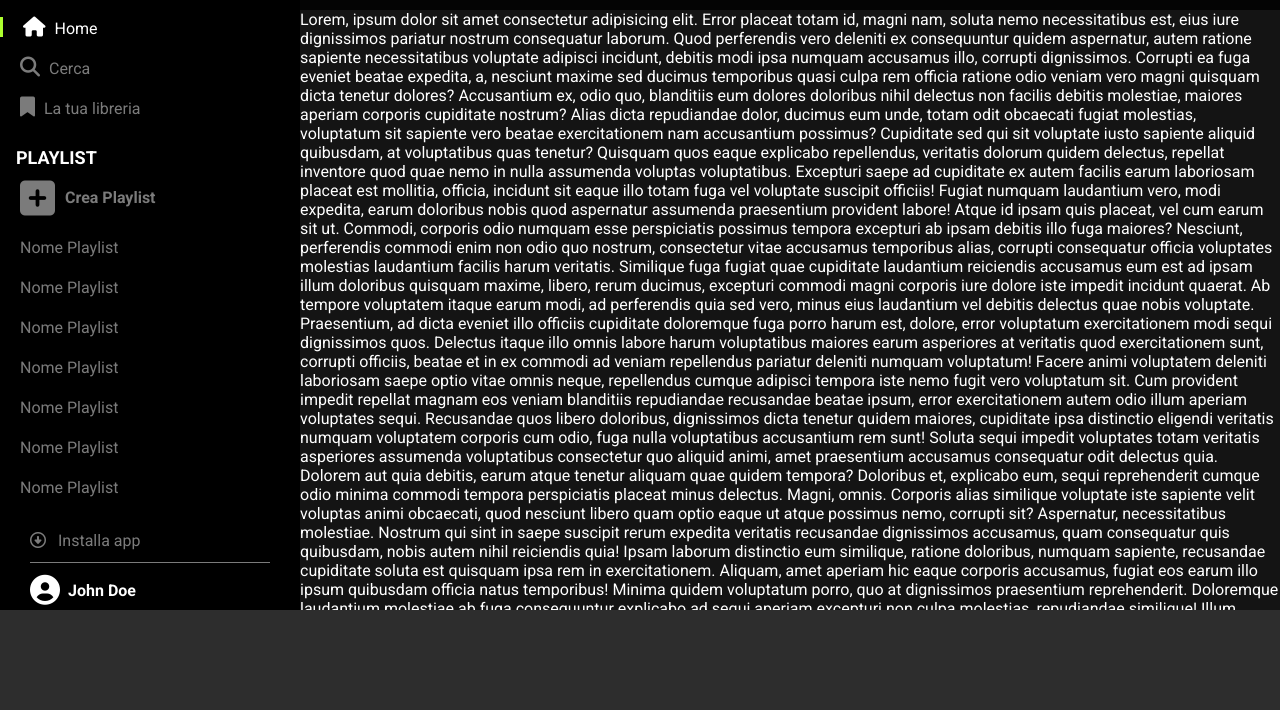
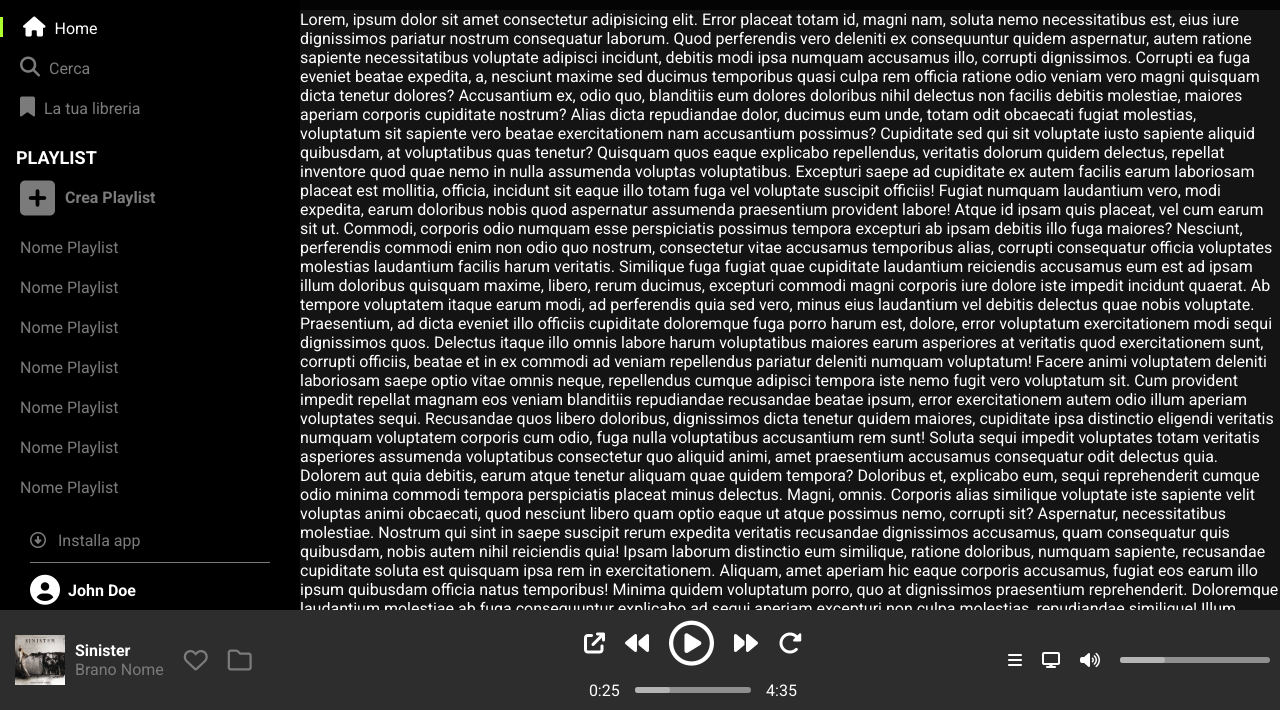
Before and after one commit to DominikKnapczyk/html-css-spotifyweb, a plain HTML site: page index.html in a window 1280 px wide. Shown: the part 90-800 px from the top of the page. Drawn offline with Linux system fonts and the light colour scheme.

Commit message:
+ player

```diff
--- /dev/null
+++ b/css/player.css
@@ -0,0 +1,141 @@
+
+/* PLAYER */
+
+.player {
+  height: var(--player-height);
+  background-color: rgb(45, 45, 45);
+
+  display: flex;
+  justify-content: space-between;
+  align-items: center;
+}
+
+/* LEFT SECTION */
+
+.left-section {
+  display: flex;
+  justify-content: center;
+  vertical-align: middle;
+}
+
+.player-box {
+  margin: 0 10px;
+
+  display: flex;
+  flex-direction: column;
+  justify-content: center;
+}
+
+.player-image {
+  width: 50px;
+  margin-left: 15px;
+}
+
+/* MIDDLE SECTION */
+
+.middle-section {
+  display: flex;
+  flex-direction: column;
+  align-items: center;
+
+  max-width: 700px;
+
+}
+
+.middle-section-top {
+  display: flex;
+  justify-content: center;
+  align-items: center;
+
+  margin-bottom: 15px;
+}
+
+.middle-section-top i {
+  padding: 0 10px;
+}
+
+.fa-circle-play {
+  font-size: 45px;
+}
+
+.middle-section-bottom {
+  display: flex;
+  justify-content: center;
+  align-items: center;
+  width: 100%;
+}
+
+.time-bar {
+  display: flex;
+  height: 6px;
+  width: 100%;
+}
+
+.total-time {
+  background-color: #908f8f;
+  width: 100%;
+  height: 100%;
+  border-radius: 4px;
+}
+
+.past-time {
+  background-color: #b4b4b4;
+  width: 30%;
+  height: 100%;
+  border-radius: 4px;
+}
+
+.time {
+  margin: 0 15px;
+}
+
+/* RIGHT SECTION */
+
+.right-section {
+  display: flex;
+  justify-content: center;
+}
+
+.player-box:last-child {
+  width: 150px;
+}
+
+/* RESPONSIVE */
+
+@media screen and (max-width: 992px) {
+
+
+
+  .right-section i {
+    font-size: 14px;
+  }
+
+  .left-section span {
+    display: none;
+  }
+
+  .player-box:last-child {
+    display: none;
+  }
+}
+
+@media screen and (max-width: 480px) {
+
+
+  .middle-section-top i{
+    font-size: 20px;
+  }
+
+  .right-section {
+    flex-direction: column;
+  }
+
+  .right-section i {
+    padding-bottom: 6px;
+  }
+
+  .left-section i {
+    display: none;
+  }
+
+}
--- a/css/reset.css
+++ b/css/reset.css
@@ -12,6 +12,7 @@
 
 body {
 	min-height: 100vh;
+	min-width: 300px;
 }
 
 img,
--- a/css/sidebar.css
+++ b/css/sidebar.css
@@ -1,12 +1,3 @@
-/* GENERAL */
-
-:root {
-  --header-height: 100px;
-  --footer-height: 100px;
-  --sidebar-width: 300px;
-}
-
-
 /* SIDEBAR*/
 
 .sidebar {
--- a/css/style.css
+++ b/css/style.css
@@ -1,3 +1,11 @@
+/* GENERAL */
+
+:root {
+  --header-height: 100px;
+  --player-height: 100px;
+  --sidebar-width: 300px;
+}
+
 body {
   color: white;
   font-family: 'Roboto', sans-serif;
@@ -8,7 +16,7 @@ body {
 .top-content {
   display: flex;
 
-  height: calc(100vh - var(--footer-height));
+  height: calc(100vh - var(--player-height));
   background-color: rgb(20, 20, 20);
 }
 /* CONTENT */
@@ -38,9 +46,10 @@ main {
   padding-top: var(--header-height);
 }
 
-/* FOOTER */
+/* RESPONSIVE */
 
-footer {
-  height: var(--footer-height);
-  background-color: rgb(45, 45, 45);
+@media screen and (max-width: 480px) {
+  :root {
+    --sidebar-width: 50px;
+  }
 }
--- a/css/utils.css
+++ b/css/utils.css
@@ -5,3 +5,31 @@
 	clear: both;
 	display: table;
 }
+
+/* DISPLAY */
+
+.block {
+	display: block;
+}
+
+/* TEXT */
+
+.bold {
+	font-weight: bold;
+}
+
+.grey1 {
+	color:#7b7b7b;
+}
+
+.pointer {
+	cursor: pointer;
+}
+
+.fs24 {
+	font-size: 24px;
+}
+
+.fs35 {
+	font-size: 35px;
+}
--- a/index.html
+++ b/index.html
@@ -14,6 +14,7 @@
 	<link rel="stylesheet" href="./css/reset.css">
 	<link rel="stylesheet" href="./css/utils.css">
 	<link rel="stylesheet" href="./css/sidebar.css">
+	<link rel="stylesheet" href="./css/player.css">
 	<link rel="stylesheet" href="./css/style.css">
 </head>
 
@@ -103,9 +104,60 @@
 			</div>
 		</div>
 
-	<footer>
+		<div class="player">
 
-	</footer>
+			<div class="left-section">
+
+					<img class="player-image" src="./img/sinister.jpeg" alt="sinister">
+
+				<div class="player-box">
+					<span class="block bold">Sinister</span>
+					<span class="block grey1">Brano Nome</span>
+				</div>
+				<div class="player-box">
+					<i class="fa-regular fa-heart grey1 fs24"></i>
+				</div>
+				<div class="player-box">
+					<i class="fa-regular fa-folder grey1 fs24"></i>
+				</div>
+			</div>
+			<div class="middle-section">
+				<div class="middle-section-top">
+					<i class="fa-solid fa-arrow-up-right-from-square fs24"></i>
+					<i class="fa-solid fa-backward fs24"></i>
+					<i class="fa-regular fa-circle-play"></i>
+					<i class="fa-solid fa-forward fs24"></i>
+					<i class="fa-solid fa-rotate-right fs24"></i>
+				</div>
+				<div class="middle-section-bottom">
+					<span class="time">0:25</span>
+					<div class="time-bar">
+						<div class="total-time">
+							<div class="past-time"></div>
+						</div>
+					</div>
+					<span class="time">4:35</span>
+				</div>
+			</div>
+			<div class="right-section">
+				<div class="player-box">
+					<i class="fa-solid fa-bars"></i>
+				</div>
+				<div class="player-box">
+					<i class="fa-solid fa-display"></i>
+				</div>
+				<div class="player-box">
+					<i class="fa-solid fa-volume-high"></i>
+				</div>
+				<div class="player-box">
+					<div class="time-bar">
+						<div class="total-time">
+							<div class="past-time"></div>
+						</div>
+					</div>
+				</div>
+			</div>
+		</div>
 	</div>
 </body>
 
```
Also changed, not shown: sidebar.css (deleted). Lines whose indentation alone changed are shown as unchanged.
